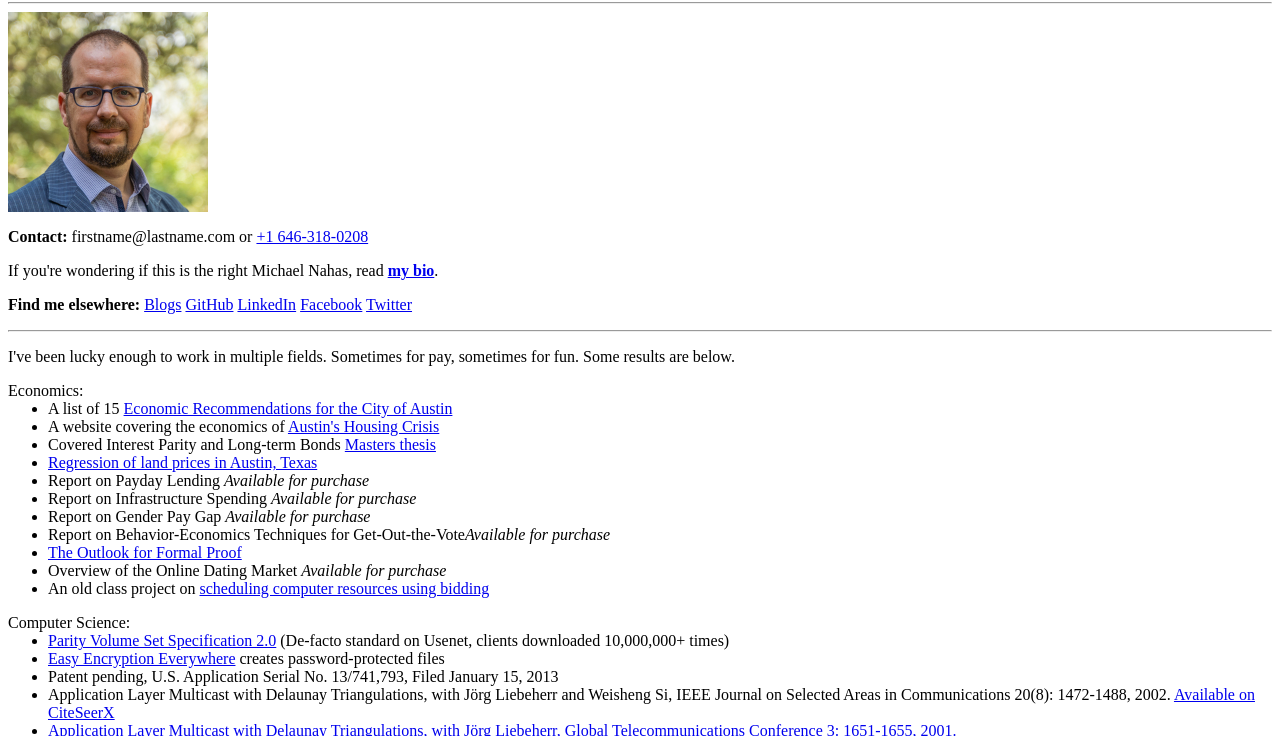
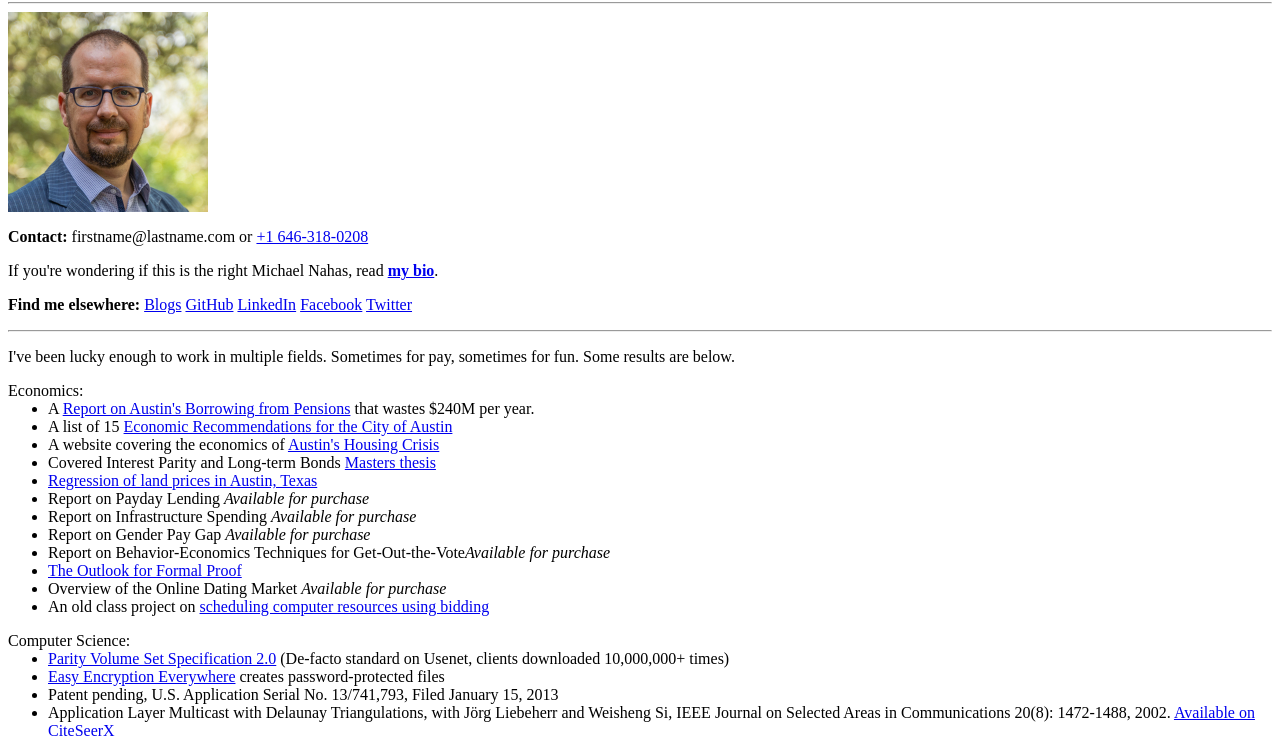
Before and after one commit to mdnahas/mdnahas.github.io, a plain HTML site: page index.html in a window 1280 px wide. Shown: the part 64-800 px from the top of the page. Drawn offline with Linux system fonts and the light colour scheme.

Commit message:
Added pension report

```diff
--- a/index.html
+++ b/index.html
@@ -34,6 +34,7 @@ href="bio.html"><b>my bio</b></a>.</p>
 
 <p></p>Economics:
 <ul style="margin-top:0px;">
+  <li>A <a href="doc/PensionReport_2025-11-20.pdf">Report on Austin's Borrowing from Pensions<a> that wastes $240M per year.</li>
   <li>A list of 15 <a href="doc/Economic_Recommendations_for_Austin.pdf">Economic Recommendations for the City of Austin<a></li>
   <li>A website covering the economics of <a href="HousingCrisis/index.html">Austin's Housing Crisis<a></li>
   <li>Covered Interest Parity and Long-term Bonds <a href="doc/nahas_econ_masters_thesis.pdf">Masters thesis<a></li>
```
Also changed, not shown: 1 other file.
